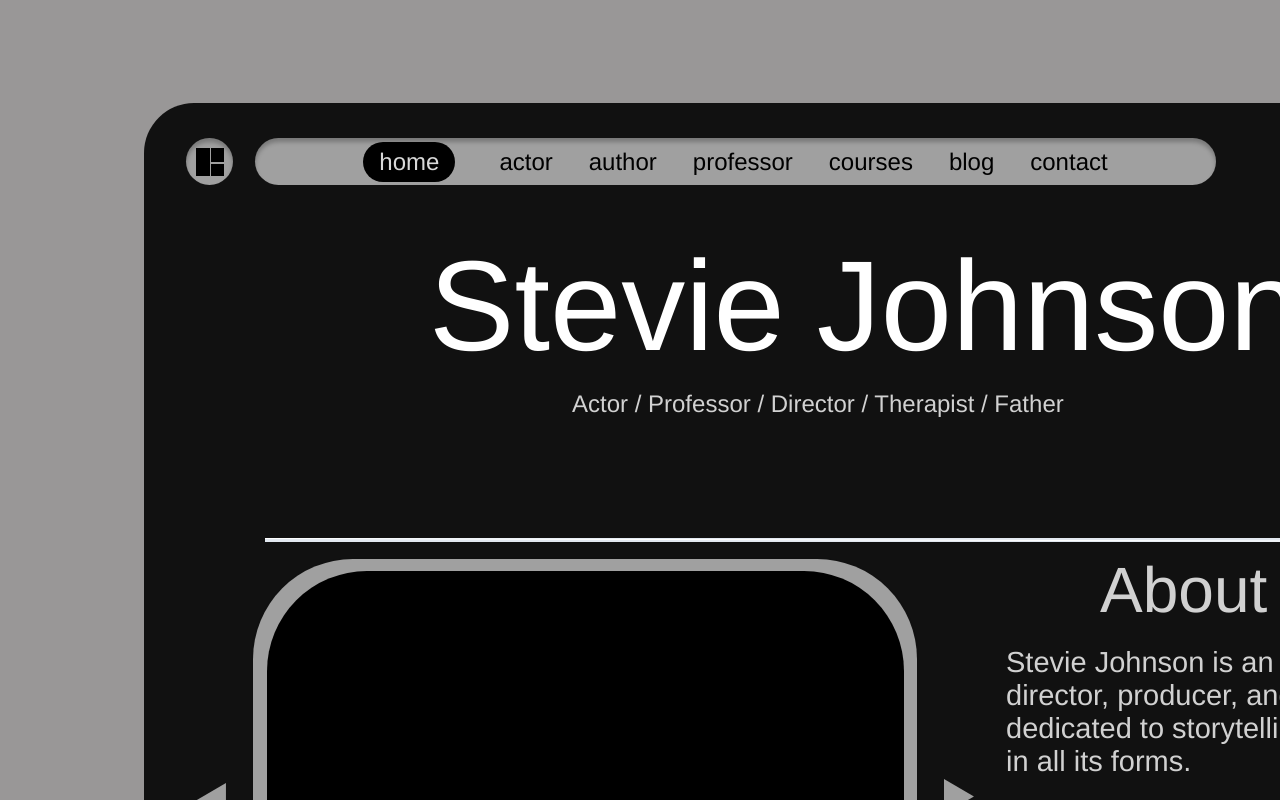
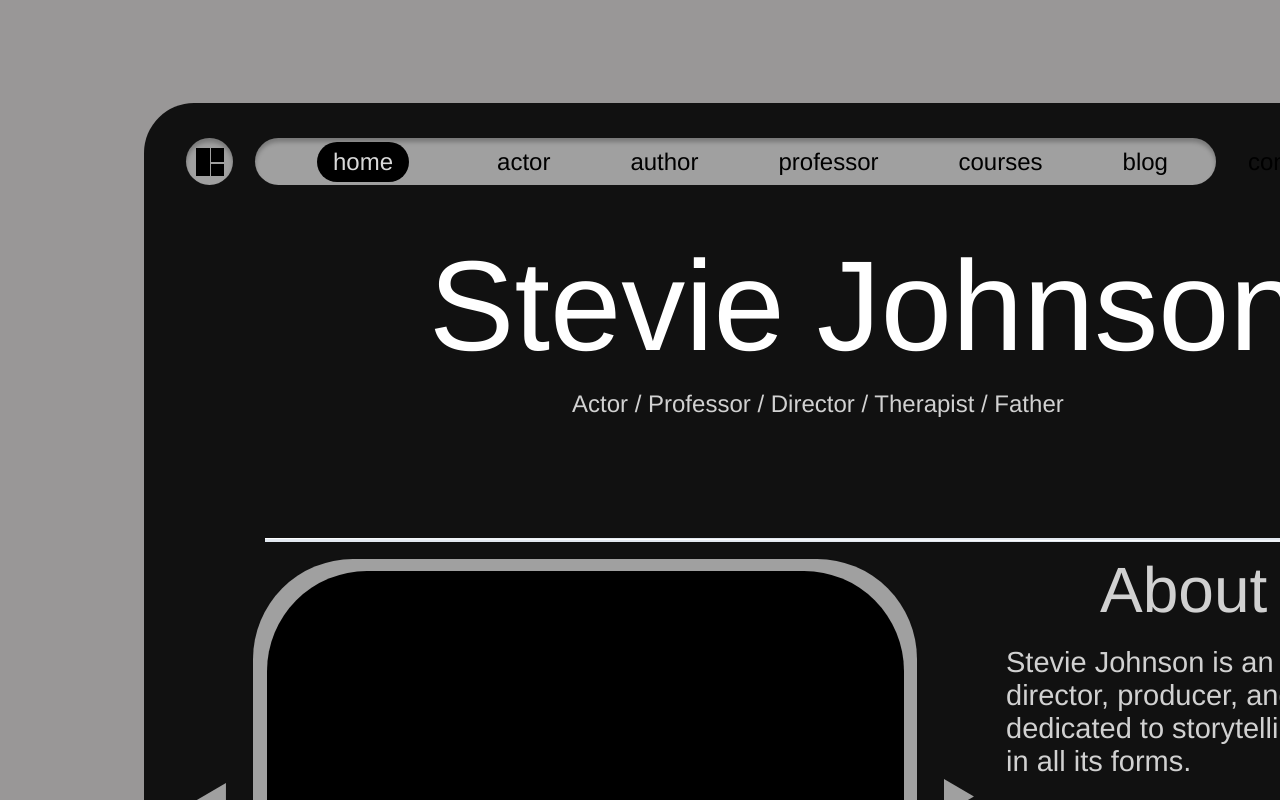
Before and after one commit to jakejohndoe/rsj-website-1, a React (Vite) app: page / in a window 1280 px wide. Shown: the top 800 px of the page. Built offline with nearby package versions, Linux system fonts and the light colour scheme.

Commit message:
Updated README & Added some buttons, needs lots of styling.

```diff
--- a/src/components/ui/navigation-menu.tsx
+++ b/src/components/ui/navigation-menu.tsx
@@ -4,6 +4,7 @@ import { ChevronDownIcon } from "lucide-react";
 import * as React from "react";
 
 import { cn } from "../../lib/utils";
+import { Button } from "./button"; // Import the Button component
 
 const NavigationMenu = React.forwardRef<
   React.ElementRef<typeof NavigationMenuPrimitive.Root>,
@@ -26,17 +27,28 @@ NavigationMenu.displayName = NavigationMenuPrimitive.Root.displayName;
 const NavigationMenuList = React.forwardRef<
   React.ElementRef<typeof NavigationMenuPrimitive.List>,
   React.ComponentPropsWithoutRef<typeof NavigationMenuPrimitive.List>
->(({ className, ...props }, ref) => (
+>(({ className, children, ...props }, ref) => (
   <NavigationMenuPrimitive.List
     ref={ref}
     className={cn(
-      "group flex flex-1 list-none items-center justify-center space-x-1",
-      className,
+      "flex space-x-4", // Adjust styles as needed
+      className
     )}
     {...props}
-  />
+  >
+    {React.Children.map(children, (child, index) => (
+      <Button
+        key={index}
+        variant="ghost" // Use appropriate variant
+        className="px-4 py-2 text-sm" // Adjust styles as needed
+      >
+        {child}
+      </Button>
+    ))}
+  </NavigationMenuPrimitive.List>
 ));
 NavigationMenuList.displayName = NavigationMenuPrimitive.List.displayName;
+
 
 const NavigationMenuItem = NavigationMenuPrimitive.Item;
 
```
Also changed, not shown: 1 other file (tests, documents, lock files or other folders).
